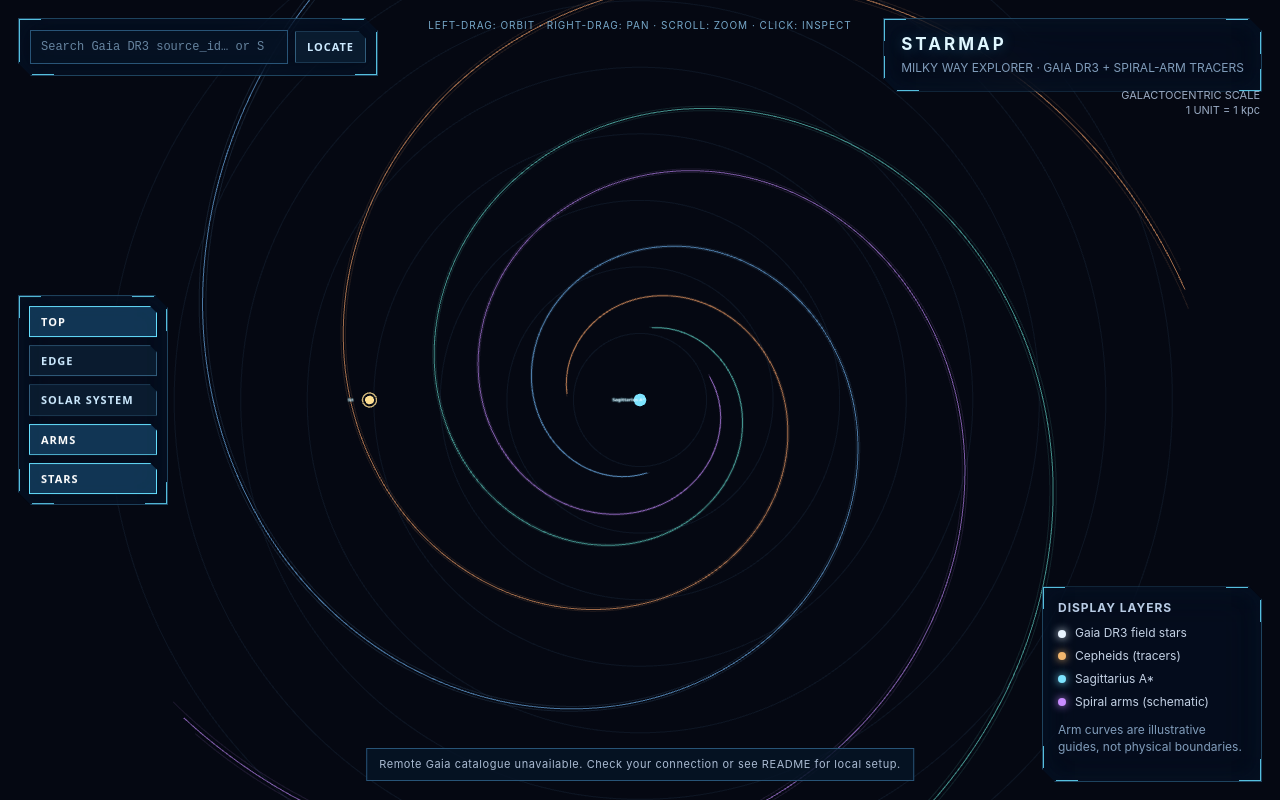
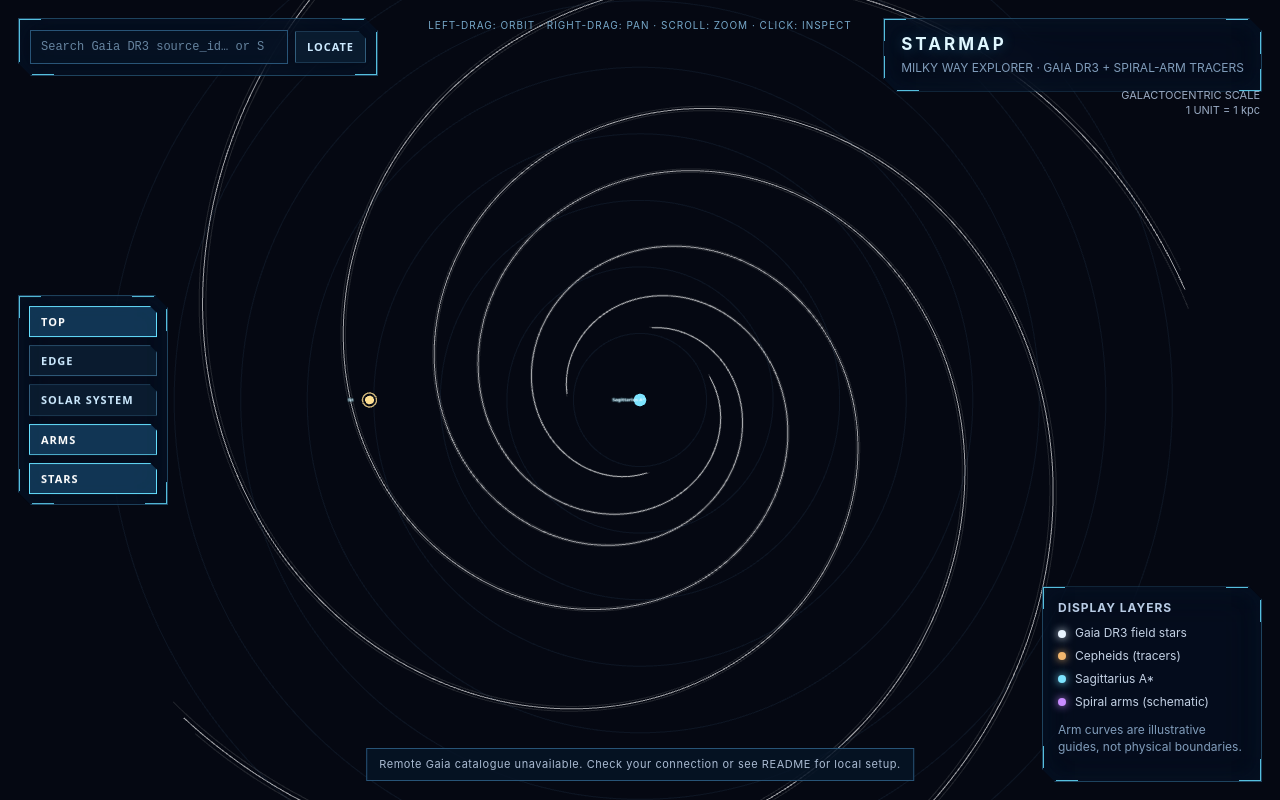
Before and after one commit to culot/starmap, a plain HTML site: page index.html in a window 1280 px wide. Drawn offline with nearby package versions, Linux system fonts and the light colour scheme; no server answers; animation ran at ten frames a second.

Commit message:
Make all spiral arms the same color.

```diff
--- a/index.html
+++ b/index.html
@@ -268,13 +268,13 @@ function addDisk(){
   const pts=[];for(let i=0;i<=256;i++){const a=i/256*Math.PI*2;pts.push(new THREE.Vector3(r*Math.cos(a),0,r*Math.sin(a)));}
   armGroup.add(new THREE.Line(new THREE.BufferGeometry().setFromPoints(pts),ringMat));
  }
- // Four logarithmic-arm guides: deliberately labelled as a schematic guide.
  const arms=[
-  {name:'Perseus',start:.25,color:0xc58aff},
-  {name:'Scutum–Centaurus',start:2.05,color:0x76bfff},
-  {name:'Sagittarius–Carina',start:3.8,color:0xffa76b},
-  {name:'Norma–Outer',start:5.45,color:0x65dfd0}
- ];
+   {name:'Perseus',start:.25},
+   {name:'Scutum–Centaurus',start:2.05},
+   {name:'Sagittarius–Carina',start:3.8},
+   {name:'Norma–Outer',start:5.45}
+  ];
+ const armColor=0x78b8d8;
  const pitch= Math.tan(12.5*Math.PI/180),r0=2.5;
  for(const arm of arms){
   const pts=[];
```
